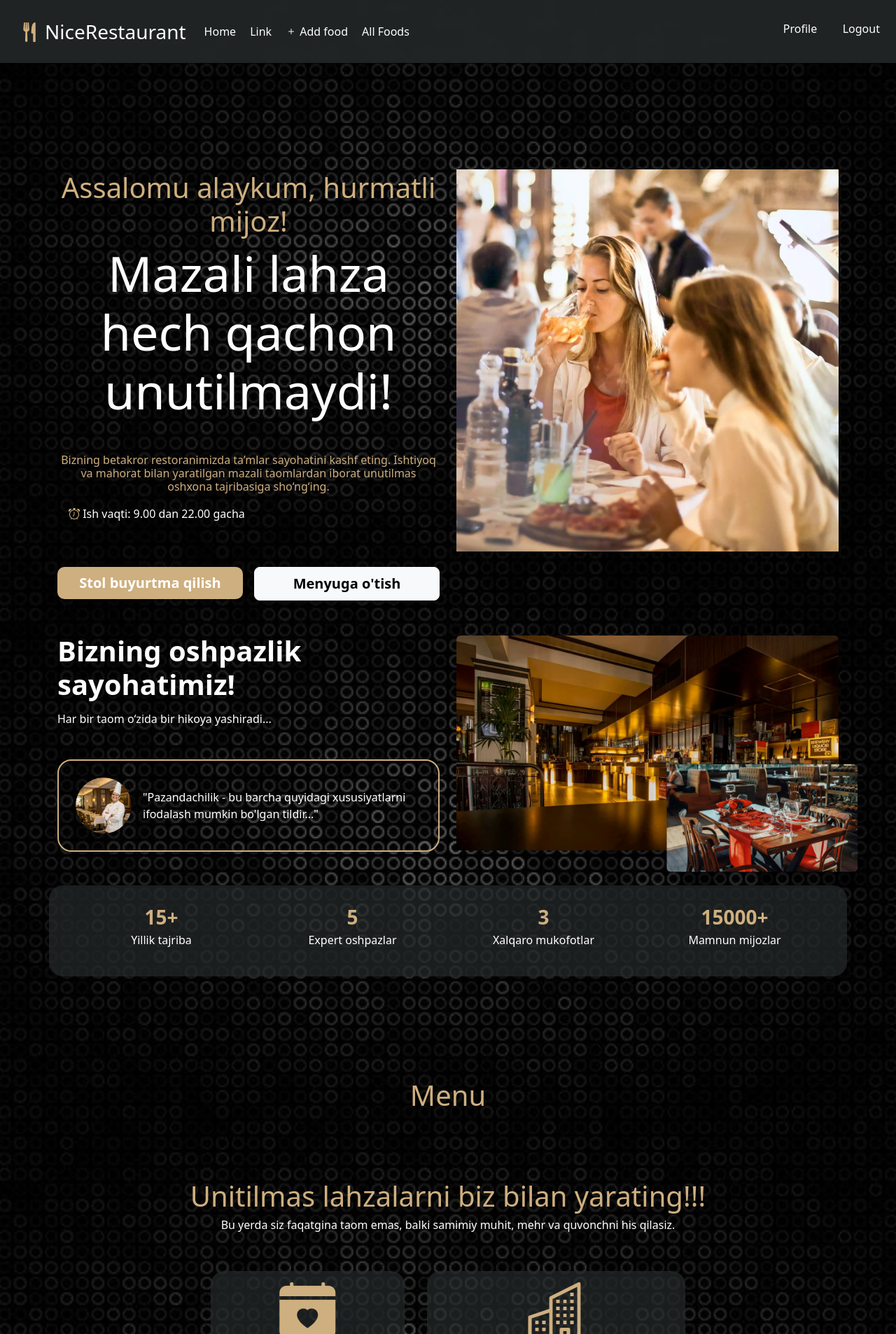
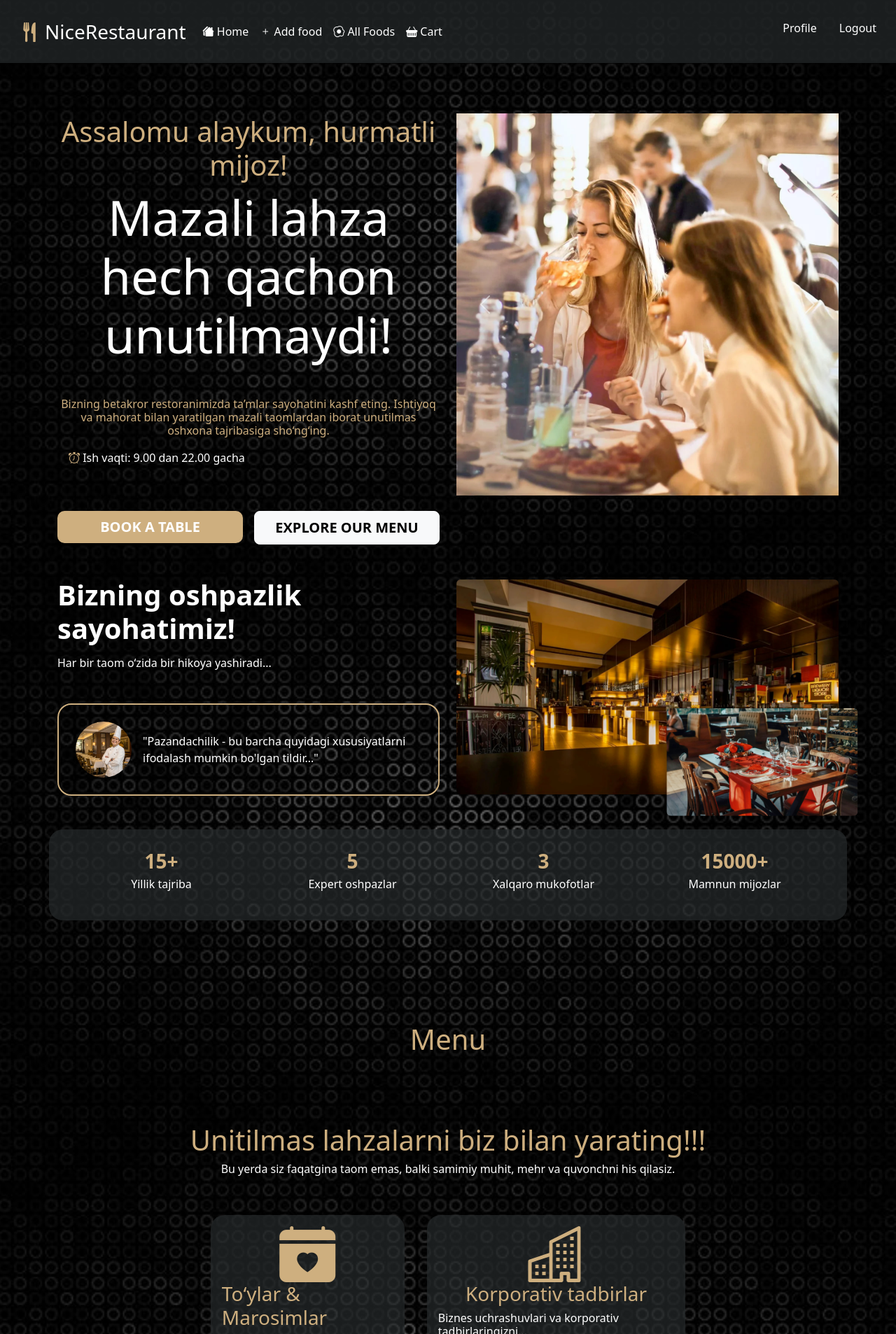
Before and after one commit to Reaktiv/restaurant_project, a Django app: page / in a window 1280 px wide. Shown: the top 1906 px of the page at 70% size. Run offline with Django 5.2, Linux system fonts and the light colour scheme; the visitor is signed in with stand-in values (Sample User, id 1); data that the repository does not hold is empty; parts of the project's set-up code (start-up, migrations or seed data) failed here and were passed over.

Commit message:
local updates

```diff
--- a/restaurant/urls.py
+++ b/restaurant/urls.py
@@ -1,13 +1,17 @@
 from restaurant import views
 from django.urls import path
 
-
 urlpatterns = [
-    path('',views.home, name='home'),
-    path('<int:food_id>/detail',views.detail, name='detail'),
+    path('', views.home, name='home'),
+    path('<int:food_id>/detail', views.detail, name='detail'),
     path('<int:food_id>/update', views.update, name='update'),
     path('<int:food_id>/delete', views.delete, name='delete'),
     path('create/', views.create, name='create'),
     path('food_page/', views.food_page, name='food_page'),
-    path('<str:food_type>by_category/', views.by_category, name='by_category')
+    path('<str:food_type>by_category/', views.by_category, name='by_category'),
+    path('cart/', views.cart, name='cart'),
+    path('cart_add/<int:food_id>/', views.cart_add, name='cart_add'),
+    path('cart_remove/<int:food_id>/', views.cart_remove, name='cart_remove'),
+    path('payment/', views.payment, name='payment'),
+
 ]
--- a/restaurant/views.py
+++ b/restaurant/views.py
@@ -1,6 +1,8 @@
 import random
 
 from django.db.models import Q
+from django.http import HttpResponseBadRequest
+
 from config.settings import AUTH_USER_MODEL
 from restaurant.models import Food
 from django.shortcuts import render, get_object_or_404, redirect
@@ -83,6 +85,7 @@ def food_page(request):
     }
     return render(request, 'restaurant/foods_page.html', context=context)
 
+
 def by_category(request, food_type):
     foods = Food.objects.filter(published=True, type=food_type)
 
@@ -91,3 +94,61 @@ def by_category(request, food_type):
         'type': food_type
     }
     return render(request, 'restaurant/by_category.html', context=context)
+
+
+def cart(request):
+    basket = request.session.get('basket', {})
+
+    food_ids = [key for key in basket.keys() if key.isdigit()]
+    foods = Food.objects.filter(id__in=food_ids).select_related()
+    basket_items = []
+    total_price = 0
+
+    for food in foods:
+        quantity = int(basket[str(food.id)])
+        basket_items.append({
+            'food': food,
+            'quantity': quantity,
+            'total': food.price * quantity
+        })
+        total_price += food.price * quantity
+    context = {
+        'basket_items': basket_items,
+        'total_price': total_price
+    }
+
+    return render(request, 'restaurant/cart.html', context=context)
+
+def cart_add(request, food_id):
+    if request.method == 'POST':
+        try:
+            Food.objects.get(id=food_id)
+            basket = request.session.get('basket', {})
+            basket[str(food_id)] = basket.get(str(food_id), 0) + 1
+            request.session['basket'] = basket
+            request.session.modified = True
+        except Food.DoesNotExist:
+            pass
+        return redirect('cart')
+    return HttpResponseBadRequest("Invalid request method")
+
+
+def cart_remove(request, food_id):
+    basket = request.session.get('basket', {})
+    food_id_str = str(food_id)
+
+    if food_id_str in basket:
+        quantity = int(basket[food_id_str])
+        if quantity > 1:
+            basket[food_id_str] = quantity - 1  # Miqdorni 1 taga kamaytir
+        else:
+            del basket[food_id_str]  # Agar 1 bo‘lsa va kamaytirilsa, o‘chirib yubor
+
+        request.session['basket'] = basket
+        request.session.modified = True  # Sessiyani yangilash
+
+    return redirect('cart')
+
+
+def payment(request):
+    return HttpResponseBadRequest("To'landi")
--- a/templates/base.html
+++ b/templates/base.html
@@ -10,88 +10,15 @@
     <link rel="stylesheet" href="https://cdn.jsdelivr.net/npm/bootstrap-icons@1.13.1/font/bootstrap-icons.min.css">
     <link href="https://cdn.jsdelivr.net/npm/bootstrap@5.3.8/dist/css/bootstrap.min.css" rel="stylesheet"
           integrity="sha384-sRIl4kxILFvY47J16cr9ZwB07vP4J8+LH7qKQnuqkuIAvNWLzeN8tE5YBujZqJLB" crossorigin="anonymous">
-    <style>
-        /* Navbar hover effects */
-        .navbar-nav .nav-link {
-            transition: all 0.3s ease;
-            border-radius: 4px;
-            margin: 0 2px;
-        }
-
-        .navbar-nav .nav-link:hover {
-            background-color: rgba(206, 175, 127, 0.2);
-            color: #CEAF7F !important;
-            transform: translateY(-1px);
-        }
-
-        /* Profile and Logout specific styling */
-        .navbar-nav.ms-auto .nav-item {
-            width: 100%;
-            text-align: center;
-            margin-bottom: 8px;
-        }
-
-        .navbar-nav.ms-auto .nav-link,
-        .navbar-nav.ms-auto .logout-btn {
-            width: 80%;
-            display: inline-block;
-            border-radius: 4px;
-            transition: all 0.3s ease;
-        }
-
-        /* Logout button specific styling */
-        .logout-btn {
-            background: none;
-            border: none;
-            cursor: pointer;
-            width: 100%;
-            text-align: center;
-        }
-
-        .logout-btn:hover {
-            background-color: rgba(206, 175, 127, 0.2) !important;
-            color: #CEAF7F !important;
-        }
-
-        /* Navbar background */
-        .navbar-custom {
-            background-color: rgba(37, 42, 43, 0.85) !important;
-            backdrop-filter: blur(5px);
-        }
-
-        /* Brand styling */
-        .navbar-brand-custom {
-            color: white;
-            text-decoration: none;
-            transition: all 0.3s ease;
-        }
-
-        .navbar-brand-custom:hover {
-            color: #CEAF7F;
-        }
-
-        /* Main content spacing */
-        .main-content {
-            padding-top: 80px;
-        }
-
-        /* Mobile responsiveness */
-        @media (max-width: 991px) {
-            .navbar-nav .nav-link {
-                text-align: center;
-            }
-        }
-    </style>
 </head>
 
 <body class="bg-dark"
       style="background: url('/media/bacground_photo1.jpg') no-repeat center center fixed; background-size: cover;">
-
 {% if user.is_authenticated %}
-    <nav class="navbar navbar-expand-lg navbar-dark fixed-top navbar-custom">
+    <nav class="navbar navbar-expand-lg navbar-dark fixed-top" style="background-color: rgba(37, 42, 43, 0.7);">
         <div class="container-fluid">
             <a href="https://bootstrapmade.com/demo/NiceRestaurant/"
-               class="navbar-brand-custom d-flex align-items-center p-3">
+               class="d-flex align-items-center text-decoration-none p-3" style="color: white">
                 <i class="bi bi-fork-knife fs-3 me-2" style="color: #CEAF7F"></i>
                 <span class="fs-3 fw-lighter">NiceRestaurant</span>
             </a>
@@ -99,42 +26,80 @@
             <!-- Toggle -->
             <button class="navbar-toggler border-0" type="button" data-bs-toggle="collapse"
                     data-bs-target="#navbarScroll" aria-controls="navbarScroll" aria-expanded="false"
-                    aria-label="Toggle navigation">
+                    aria-label="Toggle navigation" style="color: white;">
                 <span class="navbar-toggler-icon"></span>
             </button>
 
             <div class="collapse navbar-collapse" id="navbarScroll">
-                <!-- Main links -->
-                <ul class="navbar-nav me-auto my-2 my-lg-0">
+                <!-- Asosiy linklar -->
+                <ul class="navbar-nav me-auto my-2 my-lg-0" style="list-style: none; padding: 0;">
                     <li class="nav-item">
-                        <a class="nav-link text-white" aria-current="page" href="{% url 'home' %}">Home</a>
+                        <a class="nav-link"
+                           href="{% url 'home' %}"
+                           style="color: white; cursor: pointer; transition: 0.3s;"
+                           onmouseover="this.style.color='#CEAF7F'"
+                           onmouseout="this.style.color='white'"><i class="bi bi-houses-fill"></i>
+                            Home
+                        </a>
+                    </li>
+
+                    <li class="nav-item">
+                        <a class="nav-link"
+                           href="{% url 'create' %}"
+                           style="color: white; cursor: pointer; transition: 0.3s;"
+                           onmouseover="this.style.color='#CEAF7F'"
+                           onmouseout="this.style.color='white'">
+                            <i class="bi bi-plus"></i> Add food
+                        </a>
+                    </li>
+
+                    <li class="nav-item">
+                        <a class="nav-link"
+                           href="{% url 'food_page' %}"
+                           style="color: white; cursor: pointer; transition: 0.3s;"
+                           onmouseover="this.style.color='#CEAF7F'"
+                           onmouseout="this.style.color='white'"><i class="bi bi-egg-fried"></i>
+                            All Foods
+                        </a>
                     </li>
                     <li class="nav-item">
-                        <a class="nav-link text-white" href="#">Link</a>
+                        <a class="nav-link"
+                           href="{% url 'cart' %}"
+                           style="color: white; cursor: pointer; transition: 0.3s;"
+                           onmouseover="this.style.color='#CEAF7F'"
+                           onmouseout="this.style.color='white'"><i class="bi bi-basket-fill"></i>
+                            Cart
+                        </a>
                     </li>
-                    <li class="nav-item">
-                        <a class="nav-link text-white" href="{% url 'create' %}"><i class="bi bi-plus"></i> Add food</a>
-                    </li>
-                    <li class="nav-item">
-                        <a class="nav-link text-white" href="{% url 'food_page' %}">All Foods</a>
-                    </li>
+
                     {% block Categories %}{% endblock %}
                 </ul>
 
                 <!-- Profile & Logout -->
                 <ul class="navbar-nav ms-auto my-2 my-lg-0">
-                    <li class="nav-item mb-2 mb-lg-0">
-                        <a href="{% url 'profile' %}" class="nav-link text-white px-3 py-1">Profile</a>
+                    <li class="nav-item mb-2 mb-lg-0" style="width: 100%; text-align: center; margin-bottom: 10px;">
+                        <a href="{% url 'profile' %}" class="nav-link px-3 py-1"
+                           style="color: white; width: 80%; transition: 0.3s; cursor: pointer;"
+                           onmouseover="this.style.color='#CEAF7F'"
+                           onmouseout="this.style.color='white'">
+                            Profile
+                        </a>
                     </li>
-                    <li class="nav-item">
-                        <form action="{% url 'logout' %}" method="POST" class="d-inline w-100">
+
+                    <li class="nav-item" style="width: 100%; text-align: center; margin-bottom: 10px;">
+                        <form action="{% url 'logout' %}" method="POST" class="d-inline">
                             {% csrf_token %}
-                            <button type="submit" class="nav-link text-white px-3 py-1 border-0 logout-btn">
+                            <button type="submit"
+                                    class="nav-link px-3 py-1 border-0"
+                                    style="color: white; width: 80%; transition: 0.3s; background: none; cursor: pointer;"
+                                    onmouseover="this.style.color='#CEAF7F'"
+                                    onmouseout="this.style.color='white'">
                                 Logout
                             </button>
                         </form>
                     </li>
                 </ul>
+
 
                 {% block search %}{% endblock %}
             </div>
@@ -142,12 +107,10 @@
     </nav>
 {% endif %}
 
-<div class="main-content">
-    {% block content %}{% endblock %}
-</div>
+{% block content %}{% endblock %}
 
 <script src="https://cdn.jsdelivr.net/npm/bootstrap@5.3.8/dist/js/bootstrap.bundle.min.js"
-        integrity="sha384-FKyoEForCGlyvwx9Hj09JcYn3nv7wiPVlz7YYwJrWVcXK/BmnVDxM+D2scQb2TtxI"
+        integrity="sha384-FKyoEForCGlyvwx9Hj09JcYn3nv7wiPVlz7YYwJrWVcXK/BmnVDxM+D2scQbITxI"
         crossorigin="anonymous"></script>
 </body>
 </html>
--- a/templates/restaurant/home.html
+++ b/templates/restaurant/home.html
@@ -7,7 +7,7 @@
 
 {% block content %}
     {% if user.is_authenticated %}
-        <div class="container" style="margin-top: 92px;">
+        <div class="container" style="margin-top: 92px">
 
             <!-- HERO SECTION -->
             <div class="row align-items-center">
@@ -30,11 +30,11 @@
                             <div class="col-6">
                                 <button class="btn fw-bold btn-lg w-100"
                                         style="background-color: #CEAF7F; color: white; border: none; border-radius: 10px;">
-                                    Stol buyurtma qilish
+                                    BOOK A TABLE
                                 </button>
                             </div>
                             <div class="col-6">
-                                <a href="#menu" class="btn btn-light fw-bold btn-lg w-100">Menyuga o'tish</a>
+                                <a href="#menu" class="btn btn-light fw-bold btn-lg w-100">EXPLORE OUR MENU</a>
                             </div>
                         </div>
                     </div>
@@ -123,14 +123,16 @@
             <div class="row mt-5">
                 {% for food in foods %}
                     <div class="col-12 col-md-6 mb-4">
-                        <a href="{% url 'detail' food.id %}" class="text-decoration-none">
                         <div class="d-flex align-items-start"
-                                 style="background-color: rgba(37,42,43,0.7); border-radius: 10px; transition: 0.3s;"
+                             style="background-color: rgba(37,42,43,0.7); border-radius: 10px; transition: 0.3s; cursor: pointer;"
+                             onclick="window.location.href='{% url 'detail' food.id %}'"
                              onmouseover="this.style.transform='translateY(-5px)'; this.style.boxShadow='0 8px 16px rgba(0,0,0,0.4)';"
                              onmouseout="this.style.transform='translateY(0)'; this.style.boxShadow='none';">
+
                             <img class="img-fluid p-2 mt-2"
                                  style="width: 150px; height: 150px; object-fit: cover; border-radius: 20px;"
                                  src="{{ food.photo.url }}" alt="">
+
                             <div class="card-body p-2 text-white">
                                 <span class="fw-bold" style="font-size: 25px;">{{ food.name_of_food }}</span>
                                 <span class="p-1" style="font-size: 15px; color: #CEAF7F;">
@@ -138,10 +140,23 @@
       </span>
                                 <h6>{{ food.description|truncatechars:50 }}</h6>
                                 <p style="color: #CEAF7F; font-weight: bold;">Narxi: {{ food.price }}$</p>
+
+                                <form action="{% url 'cart_add' food_id=food.id %}" method="POST"
+                                      style="display: inline;">
+                                    {% csrf_token %}
+                                    <button type="submit"
+                                            style="background: none; border: none; color: #CEAF7F;
+                   font-weight: bold; transition: 0.3s; cursor: pointer;"
+                                            onmouseover="this.style.color='white'"
+                                            onmouseout="this.style.color='#CEAF7F'">
+                                        <i class="bi bi-basket"></i> Add to cart
+                                    </button>
+                                </form>
+
                             </div>
                         </div>
-                        </a>
                     </div>
+
                 {% endfor %}
             </div>
 
@@ -155,8 +170,9 @@
             <div class="row justify-content-center mt-4 p-3">
                 <div class="col-12 col-md-3 p-3 m-3"
                      style="background-color: rgba(37,42,43,0.7); border-radius: 20px;">
-                    <i class="bi bi-calendar-heart-fill d-flex justify-content-center" style="font-size: 80px; color: #CEAF7F;"></i>
-                    <h3 style="color: #CEAF7F;">To‘ylar & Marosimlar</h3>
+                    <i class="bi bi-calendar-heart-fill d-flex justify-content-center"
+                       style="font-size: 80px; color: #CEAF7F;"></i>
+                    <h3 style="color: #CEAF7F; justify-content: center; display: flex">To‘ylar & Marosimlar</h3>
                     <h6 class="text-white">Restoranimiz sizning eng quvonchli kunlaringizni...</h6>
                     <span class="p-2 mt-3 d-block text-center"
                           style="background-color: black; border-radius: 30px; color: antiquewhite;">150 tagacha mehmon</span>
@@ -164,8 +180,9 @@
 
                 <div class="col-12 col-md-4 p-3 m-3"
                      style="background-color: rgba(37,42,43,0.7); border-radius: 20px;">
-                    <i class="bi bi-buildings d-flex justify-content-center" style="font-size: 80px; color: #CEAF7F;"></i>
-                    <h3 style="color: #CEAF7F;">Korporativ tadbirlar</h3>
+                    <i class="bi bi-buildings d-flex justify-content-center"
+                       style="font-size: 80px; color: #CEAF7F;"></i>
+                    <h3 style="color: #CEAF7F; justify-content: center; display: flex">Korporativ tadbirlar</h3>
                     <h6 class="text-white">Biznes uchrashuvlari va korporativ tadbirlaringizni...</h6>
                     <span class="p-2 mt-3 d-block text-center"
                           style="background-color: black; border-radius: 30px; color: antiquewhite;">100 tagacha mehmon</span>
@@ -174,7 +191,7 @@
                 <div class="col-12 col-md-4 p-3 m-3"
                      style="background-color: rgba(37,42,43,0.7); border-radius: 20px;">
                     <i class="bi bi-people d-flex justify-content-center" style="font-size: 80px; color: #CEAF7F;"></i>
-                    <h3 style="color: #CEAF7F;">Shaxsiy yig'inlar</h3>
+                    <h3 style="color: #CEAF7F; justify-content: center; display: flexx`">Shaxsiy yig'inlar</h3>
                     <h6 class="text-white">Do‘stlaringiz yoki yaqinlaringiz bilan sokin muhitda...</h6>
                     <span class="p-2 mt-3 d-block text-center"
                           style="background-color: black; border-radius: 30px; color: antiquewhite;">50 tagacha mehmon</span>
```
Also changed, not shown: templates/restaurant/by_category.html (+18 -4 lines), templates/restaurant/cart.html (added, +66 -0 lines), templates/restaurant/detail.html (+19 -4 lines), templates/restaurant/foods_page.html (+18 -5 lines). Lines whose indentation alone changed are shown as unchanged.
